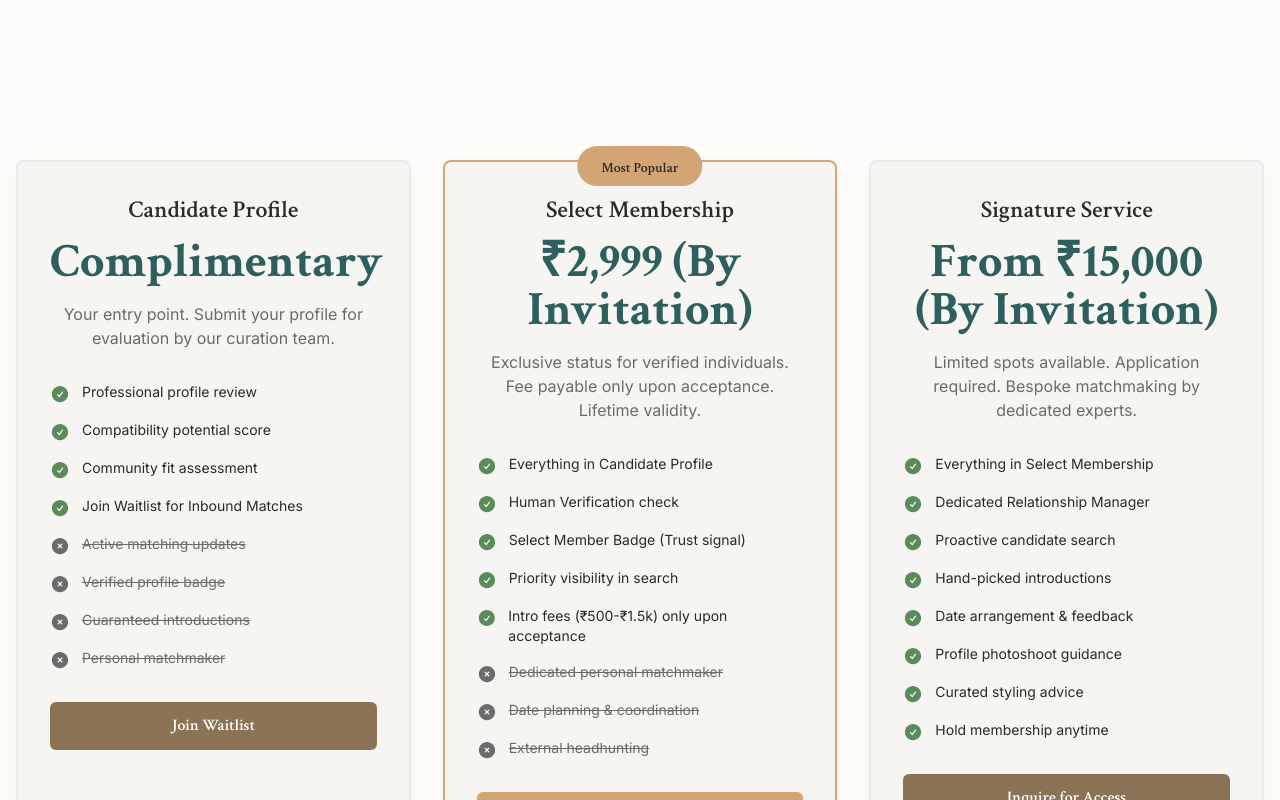
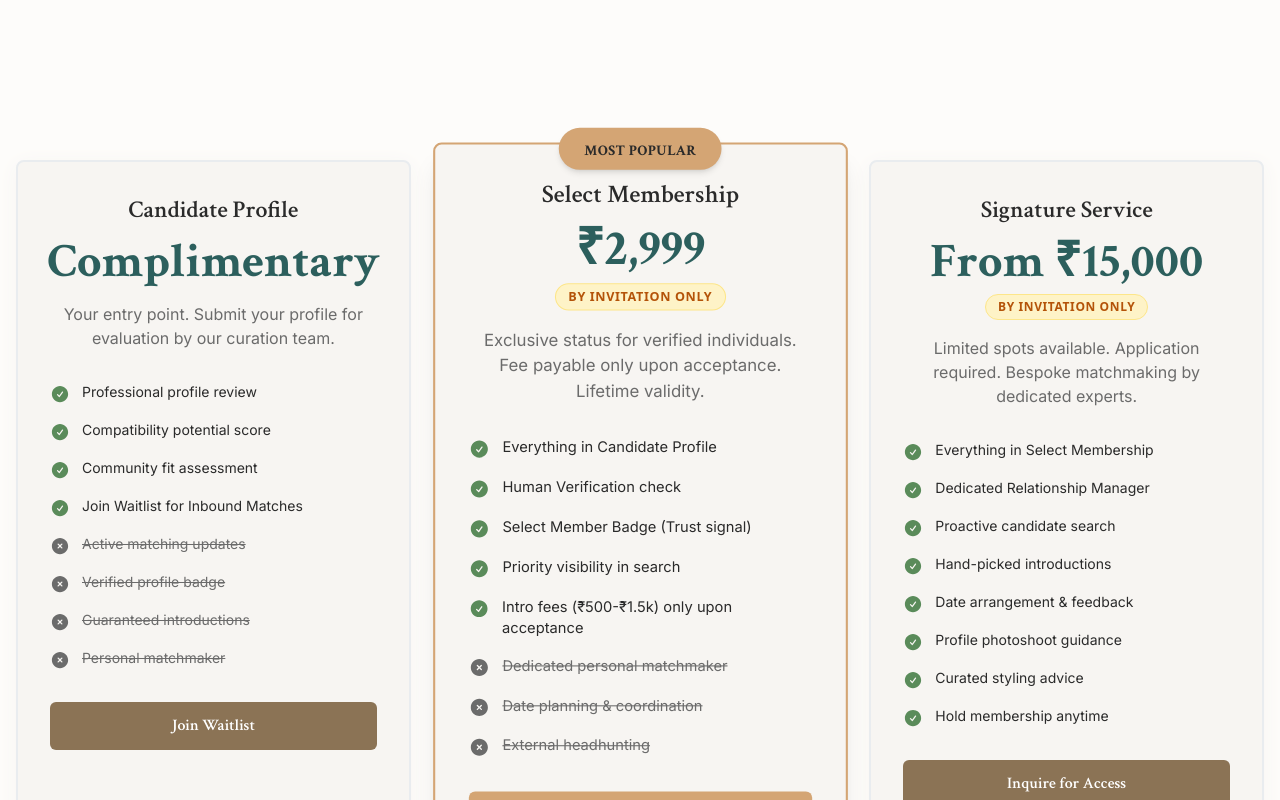
Before and after one commit to Leeshwaan04/freezmelanding, a Next.js app: page /pricing in a window 1280 px wide. Shown: the part 560-1360 px from the top of the page. Built offline with nearby package versions, Linux system fonts and the light colour scheme.

Commit message:
Polish Pricing UI: Separate invitation label and enhance card styling

```diff
--- a/src/app/pricing/components/PricingCard.tsx
+++ b/src/app/pricing/components/PricingCard.tsx
@@ -9,6 +9,7 @@ interface PricingFeature {
 interface PricingCardProps {
   title: string;
   price: string;
+  priceLabel?: string;
   description: string;
   features: PricingFeature[];
   isPopular?: boolean;
@@ -20,6 +21,7 @@ interface PricingCardProps {
 const PricingCard: React.FC<PricingCardProps> = ({
   title,
   price,
+  priceLabel,
   description,
   features,
   isPopular = false,
@@ -29,13 +31,12 @@ const PricingCard: React.FC<PricingCardProps> = ({
 }) => {
   return (
     <div
-      className={`relative bg-card rounded-lg shadow-card border-2 ${
-        isPopular ? 'border-accent' : 'border-border'
-      } p-8 transition-all duration-300 hover:shadow-hover hover:-translate-y-1 ${className}`}
+      className={`relative bg-card rounded-lg border-2 ${isPopular ? 'border-accent shadow-xl scale-105 z-10' : 'border-border shadow-card'
+        } p-8 transition-all duration-300 hover:shadow-hover hover:-translate-y-1 ${className}`}
     >
       {isPopular && (
-        <div className="absolute -top-4 left-1/2 -translate-x-1/2 px-6 py-2 bg-accent rounded-full">
-          <span className="font-headline text-sm font-semibold text-accent-foreground">
+        <div className="absolute -top-4 left-1/2 -translate-x-1/2 px-6 py-2 bg-accent rounded-full shadow-md">
+          <span className="font-headline text-sm font-bold text-accent-foreground uppercase tracking-wide">
             Most Popular
           </span>
         </div>
@@ -45,8 +46,13 @@ const PricingCard: React.FC<PricingCardProps> = ({
         <h3 className="font-headline text-2xl font-semibold text-foreground mb-3">
           {title}
         </h3>
-        <div className="mb-4">
+        <div className="mb-4 flex flex-col items-center">
           <span className="font-headline text-5xl font-bold text-primary">{price}</span>
+          {priceLabel && (
+            <span className="inline-block mt-2 px-3 py-1 text-xs font-bold uppercase tracking-wider text-amber-700 bg-amber-100 rounded-full border border-amber-200">
+              {priceLabel}
+            </span>
+          )}
         </div>
         <p className="font-body text-muted-foreground">{description}</p>
       </div>
@@ -61,9 +67,8 @@ const PricingCard: React.FC<PricingCardProps> = ({
               className={feature.included ? 'text-success mt-0.5' : 'text-muted-foreground mt-0.5'}
             />
             <span
-              className={`font-body text-sm ${
-                feature.included ? 'text-foreground' : 'text-muted-foreground line-through'
-              }`}
+              className={`font-body text-sm ${feature.included ? 'text-foreground' : 'text-muted-foreground line-through'
+                }`}
             >
               {feature.text}
             </span>
@@ -73,11 +78,10 @@ const PricingCard: React.FC<PricingCardProps> = ({
 
       <a
         href={ctaLink}
-        className={`block w-full py-3 px-6 rounded-md text-center font-headline font-semibold transition-all duration-200 ${
-          isPopular
+        className={`block w-full py-3 px-6 rounded-md text-center font-headline font-semibold transition-all duration-200 ${isPopular
             ? 'bg-accent text-accent-foreground hover:shadow-hover hover:-translate-y-0.5'
             : 'bg-secondary text-secondary-foreground hover:shadow-hover hover:-translate-y-0.5'
-        }`}
+          }`}
       >
         {ctaText}
       </a>
--- a/src/app/pricing/components/PricingInteractive.tsx
+++ b/src/app/pricing/components/PricingInteractive.tsx
@@ -14,6 +14,7 @@ import Footer from '@/components/common/Footer';
 interface PricingTier {
   title: string;
   price: string;
+  priceLabel?: string;
   description: string;
   features: Array<{ text: string; included: boolean }>;
   isPopular: boolean;
@@ -49,7 +50,8 @@ const PricingInteractive: React.FC = () => {
     },
     {
       title: 'Select Membership',
-      price: '₹2,999 (By Invitation)',
+      price: '₹2,999',
+      priceLabel: 'By Invitation Only',
       description: 'Exclusive status for verified individuals. Fee payable only upon acceptance. Lifetime validity.',
       features: [
         { text: 'Everything in Candidate Profile', included: true },
@@ -67,7 +69,8 @@ const PricingInteractive: React.FC = () => {
     },
     {
       title: 'Signature Service',
-      price: 'From ₹15,000 (By Invitation)',
+      price: 'From ₹15,000',
+      priceLabel: 'By Invitation Only',
       description: 'Limited spots available. Application required. Bespoke matchmaking by dedicated experts.',
       features: [
         { text: 'Everything in Select Membership', included: true },
@@ -116,6 +119,7 @@ const PricingInteractive: React.FC = () => {
                 key={index}
                 title={tier.title}
                 price={tier.price}
+                priceLabel={tier.priceLabel}
                 description={tier.description}
                 features={tier.features}
                 isPopular={tier.isPopular}
```
